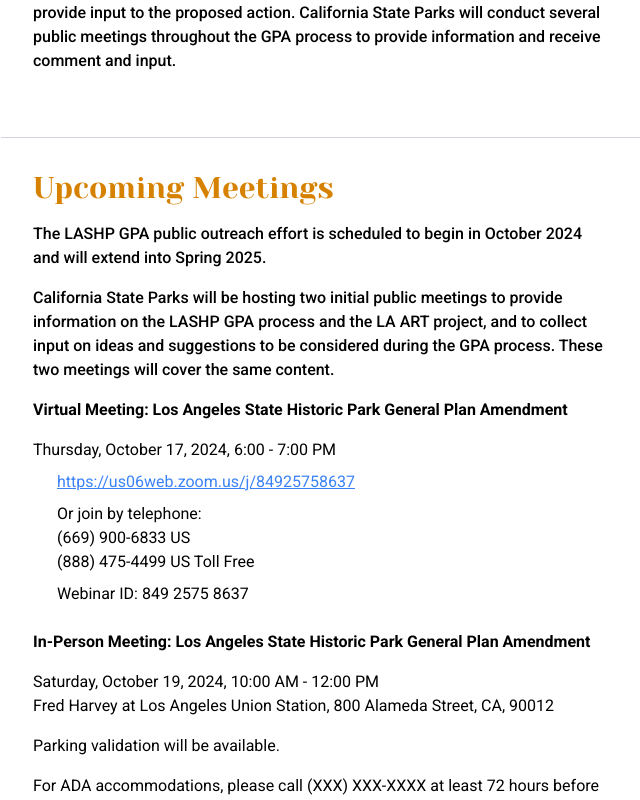
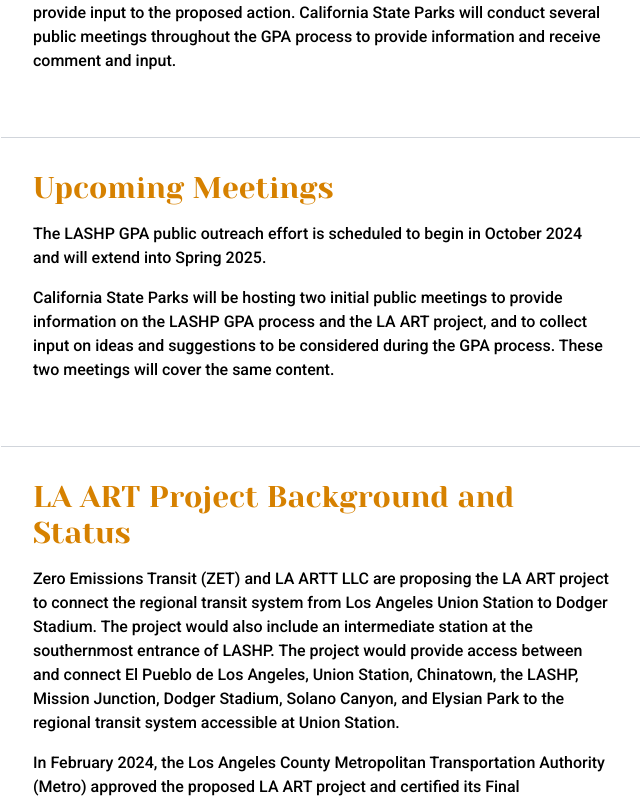
Before and after one commit to AECOMVizStudio/la_art, a React (Vite) app: page / in a window 1280 px wide. Shown: the part 1580-2380 px from the top of the page, without its empty margins (151-791 px from the left). Built offline with nearby package versions, Linux system fonts and the light colour scheme.

Commit message:
temporarily removed meeting info

```diff
--- a/src/components/children/Headings/Upcoming.tsx
+++ b/src/components/children/Headings/Upcoming.tsx
@@ -1,20 +1,13 @@
-const Upcoming = () => {
-    return (
+const meetingLinks = (
+  `
 
-        <section
-        tabIndex={0}
-        className="border-t border-gray-300 mb-8 p-8"
-    >
 
-          <h2 className="text-3xl yeseva font-bold text-burnt-orange">
-          Upcoming Meetings
-          </h2>
-
-          <p className="font-medium pt-4">The LASHP GPA public outreach effort is scheduled to begin in October 2024 and will extend into Spring 2025.</p>
-          <p className="font-medium pt-4">California State Parks will be hosting two initial public meetings to provide information on the LASHP GPA process and the LA ART project, and to collect input on ideas and suggestions to be considered during the GPA process. These two meetings will cover the same content. </p>
 
           {/* Virtual Meeting Link*/}
-          <h3 className="font-semibold pt-4"> Virtual Meeting: Los Angeles State Historic Park General Plan Amendment </h3>
+          <div className="border-2 border-solid border-burnt-orange rounded w-fit ">
+
+
+          <h3 className="font-semibold pt-4 pr-4"> Virtual Meeting: Los Angeles State Historic Park General Plan Amendment </h3>
           <p className="font-normal pt-4">Thursday, October 17, 2024, 6:00 - 7:00 PM</p>
 
             <div className="ml-6 font-normal flex flex-col space-y-2 py-2">
@@ -31,6 +24,7 @@ const Upcoming = () => {
                   (888) 475-4499 US Toll Free
                 </p>
                 <p>Webinar ID: 849 2575 8637</p>
+            </div>
 
             </div>
 
@@ -58,7 +52,24 @@ const Upcoming = () => {
             <p className="font-normal pt-4">
               If you wish to receive plan and meeting notifications, please sign up by selecting your preferred language on the right-hand side of the page under “Sign up to receive LASHP General Plan Amendment information.”
             </p>
-          </div>
+          </div>`
+)
+
+
+const Upcoming = () => {
+    return (
+
+        <section
+        tabIndex={0}
+        className="border-t border-gray-300 mb-8 p-8"
+    >
+
+          <h2 className="text-3xl yeseva font-bold text-burnt-orange">
+          Upcoming Meetings
+          </h2>
+
+          <p className="font-medium pt-4">The LASHP GPA public outreach effort is scheduled to begin in October 2024 and will extend into Spring 2025.</p>
+          <p className="font-medium pt-4">California State Parks will be hosting two initial public meetings to provide information on the LASHP GPA process and the LA ART project, and to collect input on ideas and suggestions to be considered during the GPA process. These two meetings will cover the same content. </p>
 
           </section>
 
```
Lines whose indentation alone changed are shown as unchanged.
